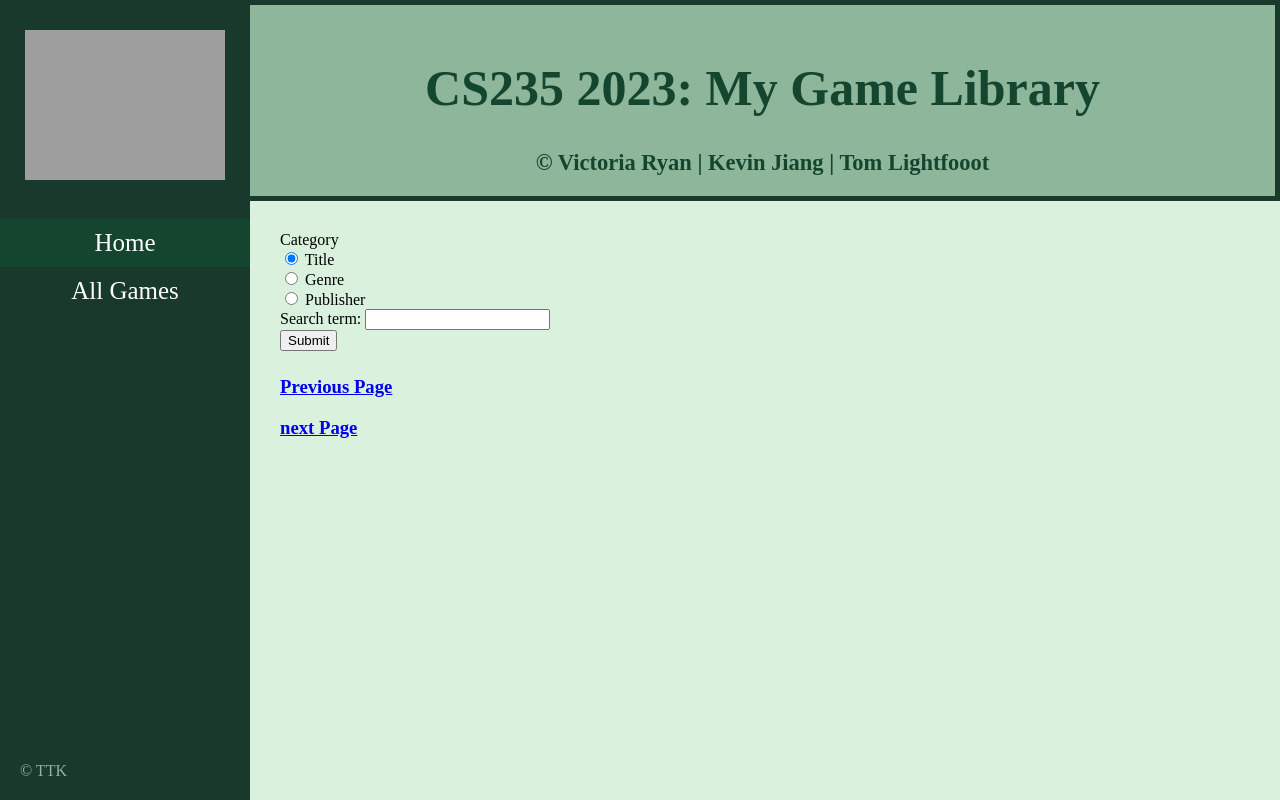
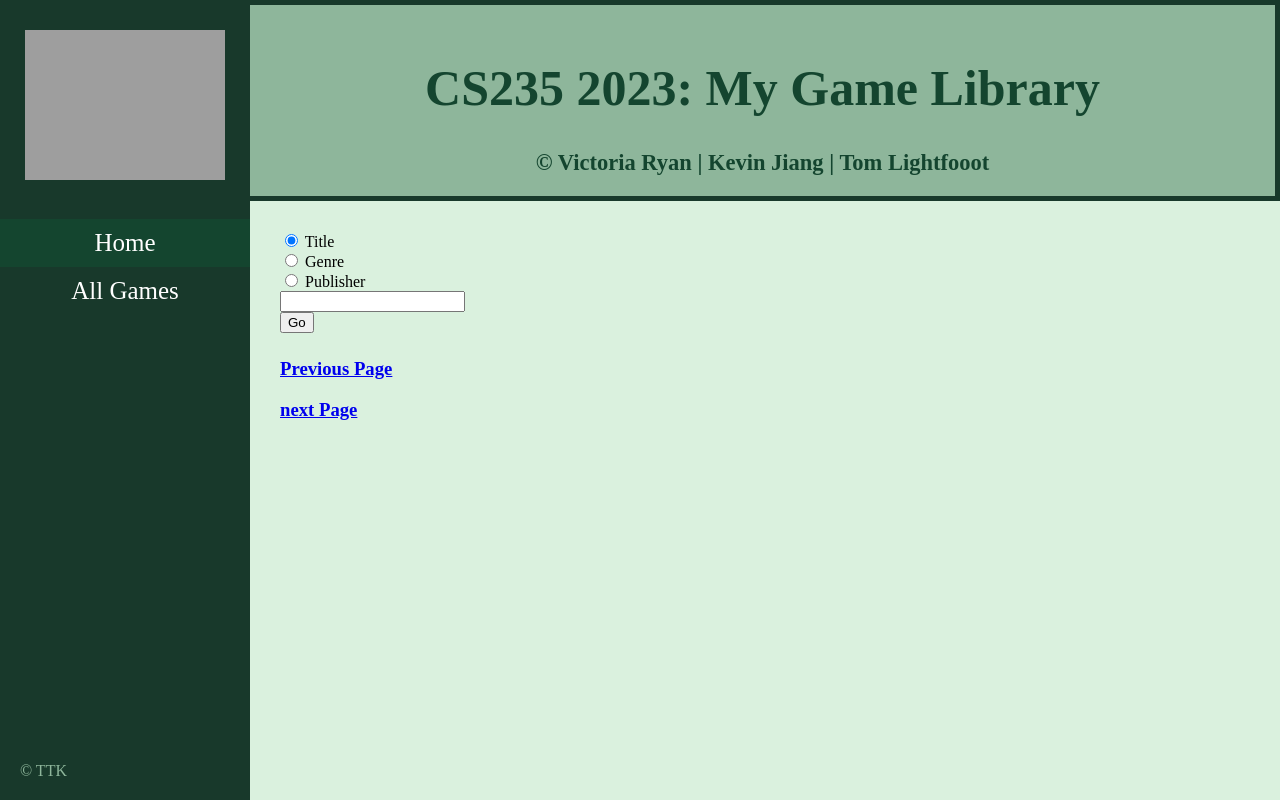
Before and after one commit to chromeyy/games-library-web-app, a Flask app: page /game_library/search?current_page=0 in a window 1280 px wide. Run offline with Flask 3, Linux system fonts and the light colour scheme; some libraries are stand-ins or nearby versions; grey boxes are pictures that could not be loaded.

Commit message:
Changes for search form labels

```diff
--- a/games/templates/search_form.html
+++ b/games/templates/search_form.html
@@ -1,7 +1,6 @@
 <div id="search-form-wrapper">
     <form method="POST" action="{{ url_for("game_library_bp.game_library_search_term", current_page=0) }}">
         <div class="form-field">
-            <p>Category</p>
             <input type="radio" id="title" name="search_category" value="Title" checked/>
             <label for="title">Title</label><br>
             <input type="radio" id="genre" name="search_category" value="Genre"/>
@@ -10,9 +9,8 @@
             <label for="publisher">Publisher</label>
         </div>
         <div class="form-field">
-            <label for="search_term">Search term:</label>
             <input type="text" id="search_term" name="search_term" value=""/>
         </div>
-        <input type = "submit" value = "Submit" />
+        <input type = "submit" value = "Go" />
     </form>
 </div>
```
